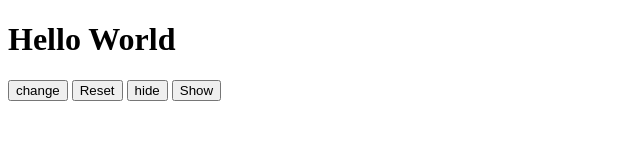
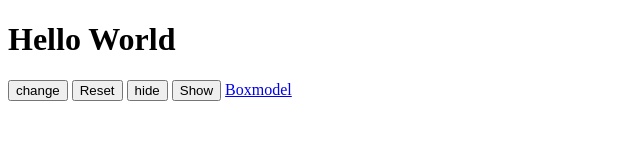
Before and after one commit to pravinmhaske864/Daily-Tasks, a plain HTML site: page index.html in a window 1280 px wide. Shown: the whole page, without its empty margins (0-640 px from the left). Drawn offline with Linux system fonts and the light colour scheme.

Commit message:
linked boxmodel in index file

```diff
--- a/index.html
+++ b/index.html
@@ -15,6 +15,8 @@
 <button onclick="document.getElementById('heading').style.display='none'">hide</button>
 <button onclick="document.getElementById('heading').style.display='block'">Show</button>
 
+<a href="D:\Pravin Mhaske\boxmodel.html">Boxmodel</a>
+
 
 </body>
 </html>
```
